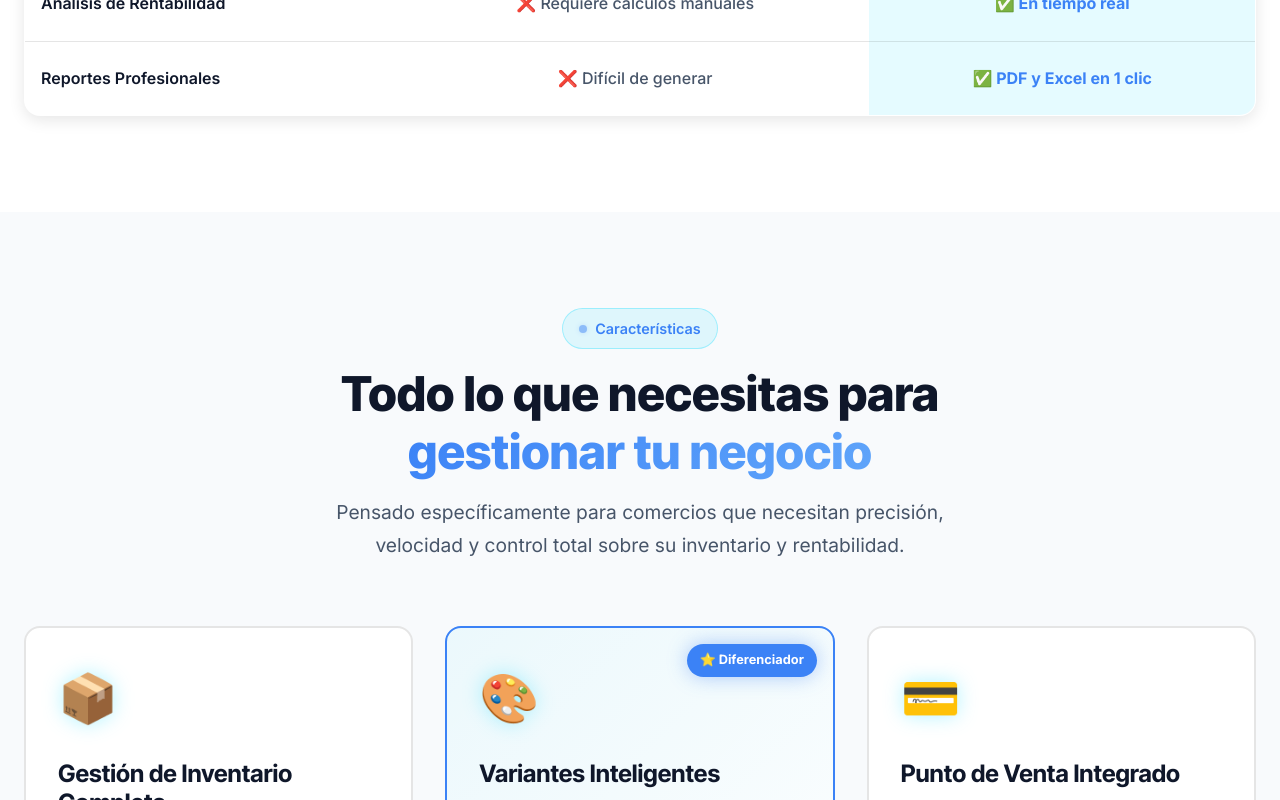
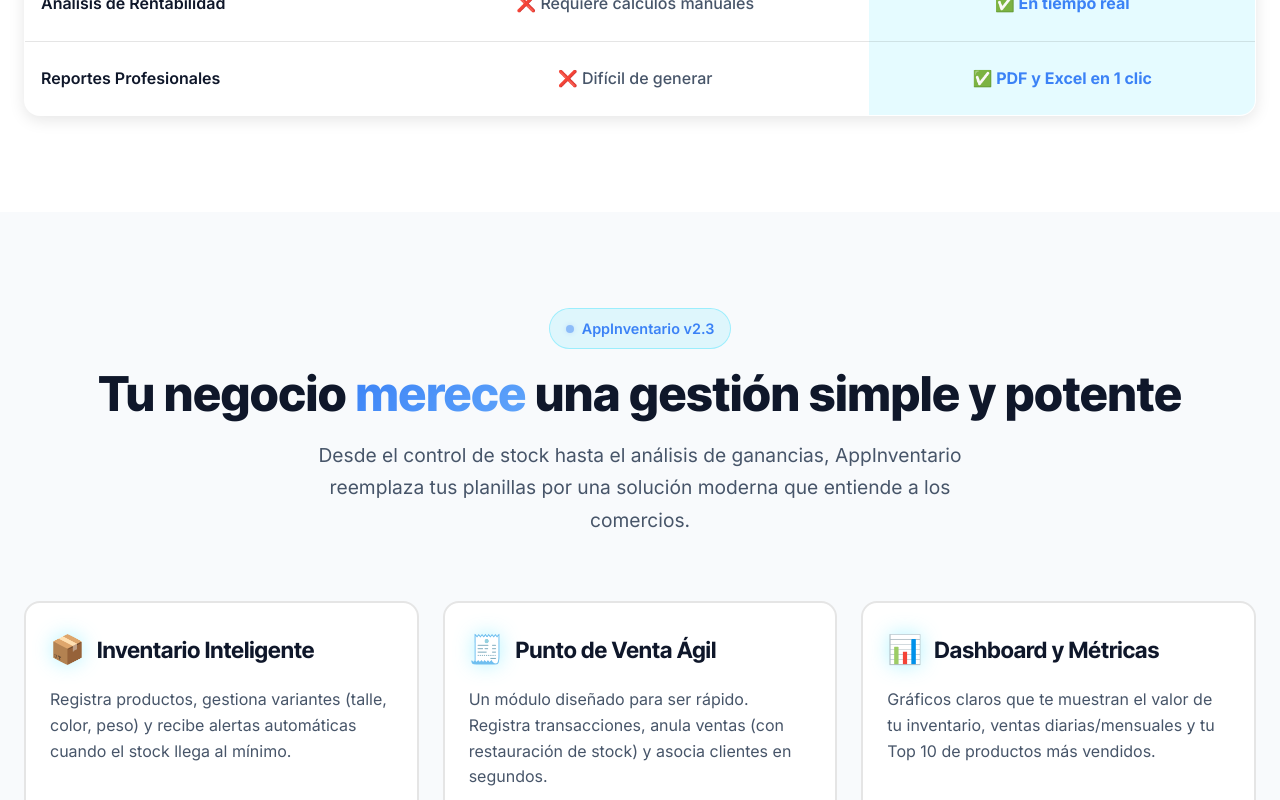
Before and after one commit to agusArram/SORT_PROYECTS, an Angular app: page / in a window 1280 px wide. Shown: the part 2000-2800 px from the top of the page. Built offline with nearby package versions, Linux system fonts and the light colour scheme.

Commit message:
Fix features

```diff
--- a/src/app/components/features/features.css
+++ b/src/app/components/features/features.css
@@ -1,3 +1,7 @@
+/* ========================================================================
+   Base de la Sección de Características (Features)
+   ======================================================================== */
+
 .features {
   padding: 6rem 1.5rem;
   background: var(--bg-secondary);
@@ -9,7 +13,10 @@
   margin: 0 auto;
 }
 
-/* Section Header */
+/* ========================================================================
+   Encabezado de Sección (Section Header)
+   ======================================================================== */
+
 .section-header {
   text-align: center;
   margin-bottom: 4rem;
@@ -66,11 +73,15 @@
   margin: 0 auto;
 }
 
-/* Features Grid */
+/* ========================================================================
+   Cuadrícula de Características (Features Grid) - DISEÑO COMPACTO
+   ======================================================================== */
+
 .features-grid {
   display: grid;
+  /* MÓVIL (default): 1 columna para máxima legibilidad */
   grid-template-columns: 1fr;
-  gap: 2rem;
+  gap: 1.5rem; /* Gap reducido */
   margin-bottom: 4rem;
 }
 
@@ -79,9 +90,12 @@
   background: var(--bg-card);
   border: 2px solid var(--border-default);
   border-radius: 16px;
-  padding: 2rem;
+  padding: 1.5rem; /* Padding reducido */
   transition: all 0.3s ease;
   overflow: hidden;
+  /* Optimización: Usamos flex para igualar alturas y alinear contenido */
+  display: flex;
+  flex-direction: column;
 }
 
 .feature-card:hover {
@@ -113,30 +127,42 @@
   box-shadow: 0 0 20px var(--accent-glow);
 }
 
+/* Icono (reducido y sin margen) */
 .feature-icon {
-  font-size: 3rem;
-  margin-bottom: 1.5rem;
+  font-size: 1.75rem; /* Tamaño reducido */
   display: inline-block;
   filter: drop-shadow(0 0 10px rgba(0, 217, 255, 0.3));
+  margin-bottom: 0;
+  flex-shrink: 0;
 }
 
+/* Contenedor de contenido */
 .feature-content {
   display: flex;
   flex-direction: column;
-  gap: 1rem;
+  gap: 1rem; /* Espacio entre header, descripción y beneficio */
+  flex-grow: 1;
+}
+
+/* ¡ESTA ES LA CLASE CLAVE QUE FALTABA! */
+.feature-header {
+  display: flex;
+  align-items: center; /* Centra verticalmente ícono y título */
+  gap: 0.75rem; /* Espacio entre ícono y título */
 }
 
 .feature-title {
-  font-size: 1.5rem;
+  font-size: 1.25rem; /* Título más chico */
   font-weight: 700;
   color: var(--text-primary);
   margin: 0;
   font-family: 'Inter Tight', sans-serif;
+  line-height: 1.3;
 }
 
 .feature-description {
-  font-size: 1rem;
-  line-height: 1.7;
+  font-size: 0.95rem; /* Descripción más chica */
+  line-height: 1.6;
   color: var(--text-secondary);
   margin: 0;
 }
@@ -153,6 +179,8 @@
   color: var(--accent-primary);
   font-size: 0.95rem;
   font-style: italic;
+  /* Optimización: Empuja el beneficio al fondo de la card */
+  margin-top: auto;
 }
 
 .benefit-icon {
@@ -161,7 +189,10 @@
   flex-shrink: 0;
 }
 
-/* Bottom CTA */
+/* ========================================================================
+   Llamada a la Acción (CTA) inferior
+   ======================================================================== */
+
 .features-cta {
   margin-top: 4rem;
 }
@@ -243,14 +274,28 @@
   transform: translateX(5px);
 }
 
-/* Responsive */
+/* ========================================================================
+   Responsive (Media Queries)
+   ======================================================================== */
+
 @media (min-width: 768px) {
+  /* En tablets, pasamos a 2 columnas */
   .features-grid {
     grid-template-columns: repeat(2, 1fr);
+  }
+
+  /* Re-ajustamos tamaños para pantallas más grandes */
+  .feature-title {
+    font-size: 1.4rem;
+  }
+
+  .feature-description {
+    font-size: 1rem;
   }
 }
 
 @media (min-width: 1024px) {
+  /* En desktop, pasamos a 3 columnas */
   .features-grid {
     grid-template-columns: repeat(3, 1fr);
   }
--- a/src/app/components/features/features.html
+++ b/src/app/components/features/features.html
@@ -2,17 +2,15 @@
   <div class="features-container">
     <!-- Section Header -->
     <div class="section-header">
-      <div class="section-badge">
+      <span class="section-badge">
         <span class="badge-dot"></span>
-        <span class="badge-text">Características</span>
-      </div>
+        AppInventario v2.3
+      </span>
       <h2 class="section-title">
-        Todo lo que necesitas para<br>
-        <span class="title-gradient">gestionar tu negocio</span>
+        Tu negocio <span class="title-gradient">merece</span> una gestión simple y potente
       </h2>
       <p class="section-subtitle">
-        Pensado específicamente para comercios que necesitan precisión,
-        velocidad y control total sobre su inventario y rentabilidad.
+        Desde el control de stock hasta el análisis de ganancias, AppInventario reemplaza tus planillas por una solución moderna que entiende a los comercios.
       </p>
     </div>
 
@@ -31,14 +29,16 @@
             </div>
           }
 
-          <!-- Icon -->
-          <div class="feature-icon">
-            {{ feature.icon }}
-          </div>
-
           <!-- Content -->
           <div class="feature-content">
-            <h3 class="feature-title">{{ feature.title }}</h3>
+            <!-- *** NUEVO HEADER PARA ALINEAR ÍCONO Y TÍTULO *** -->
+            <div class="feature-header">
+              <span class="feature-icon">
+                {{ feature.icon }}
+              </span>
+              <h3 class="feature-title">{{ feature.title }}</h3>
+            </div>
+
             <p class="feature-description">{{ feature.description }}</p>
             <div class="feature-benefit">
               <svg class="benefit-icon" fill="currentColor" viewBox="0 0 20 20">
--- a/src/app/components/features/features.ts
+++ b/src/app/components/features/features.ts
@@ -20,59 +20,40 @@
   protected readonly features: Feature[] = [
     {
       icon: '📦',
-      title: 'Gestión de Inventario Completa',
-      description: 'Crea y organiza tus productos con SKU únicos, nombres, descripciones, costos y precios de venta. Agrupa por categorías personalizables para encontrar lo que necesitas en segundos.',
-      benefit: 'Organización profesional sin esfuerzo'
+      title: 'Inventario Inteligente',
+      description: 'Registra productos, gestiona variantes (talle, color, peso) y recibe alertas automáticas cuando el stock llega al mínimo.',
+      benefit: 'Evita quiebres de stock y sabe qué tienes en tiempo real.'
     },
     {
-      icon: '🎨',
-      title: 'Variantes Inteligentes',
-      description: '¿Vendes ropa? ¿Calzado? ¿Productos con múltiples versiones? AppInventario permite crear variantes ilimitadas de un producto base (ej: Remera Roja Talle M, Remera Azul Talle L). Cada variante tiene su propio stock, precio y SKU.',
-      benefit: 'Control total sobre cada versión de tus productos',
+      icon: '🧾',
+      title: 'Punto de Venta Ágil',
+      description: 'Un módulo diseñado para ser rápido. Registra transacciones, anula ventas (con restauración de stock) y asocia clientes en segundos.',
+      benefit: 'Menos tiempo en la caja, más tiempo atendiendo clientes.'
+    },
+    {
+      icon: '📊',
+      title: 'Dashboard y Métricas',
+      description: 'Gráficos claros que te muestran el valor de tu inventario, ventas diarias/mensuales y tu Top 10 de productos más vendidos.',
+      benefit: 'Toma decisiones con datos reales, no con suposiciones.'
+    },
+    {
+      icon: '📈',
+      title: 'Análisis de Rentabilidad',
+      description: 'Descubre tu margen de ganancia real por cada producto y categoría. Optimiza tus precios y maximiza tus ingresos.',
+      benefit: 'Enfócate en vender lo que realmente te da más ganancia.'
+    },
+    {
+      icon: '💾',
+      title: 'Backup Local y Sincronización',
+      description: 'Tu inventario se respalda en una base de datos local (SQLite). Puedes consultar tus productos sin conexión y sincronizar los datos desde la nube.',
+      benefit: 'Tus datos están seguros y accesibles, estés donde estés.',
       isStarFeature: true
     },
     {
-      icon: '💳',
-      title: 'Punto de Venta Integrado',
-      description: 'Registra ventas en segundos. Selecciona productos o variantes específicas, calcula totales automáticamente, acepta múltiples medios de pago y asocia ventas a clientes. Todo desde una interfaz intuitiva.',
-      benefit: 'Atención más rápida = clientes más felices'
-    },
-    {
-      icon: '⚡',
-      title: 'Control de Stock Transaccional',
-      description: 'Cuando vendes, el stock se descuenta automáticamente de la variante correcta. ¿Anulaste una venta? El stock se restaura al instante. Olvídate de errores humanos y descuadres de inventario.',
-      benefit: 'Integridad de datos garantizada'
-    },
-    {
       icon: '👥',
-      title: 'Base de Datos de Clientes',
-      description: 'Guarda información de tus clientes (nombre, DNI, teléfono, email, notas) y consulta el historial completo de compras. Construye relaciones a largo plazo y ofrece un servicio personalizado.',
-      benefit: 'CRM integrado sin complicaciones'
-    },
-    {
-      icon: '📊',
-      title: 'Dashboard de Métricas en Tiempo Real',
-      description: 'Visualiza KPIs clave al instante: valor total de inventario, productos con stock bajo o sin stock, ventas del día y últimos 30 días, promedio de venta diaria, y gráficos de ventas por período y categoría.',
-      benefit: 'Sé exactamente cómo va tu negocio, siempre'
-    },
-    {
-      icon: '💰',
-      title: 'Análisis de Rentabilidad',
-      description: 'La mayoría de sistemas solo rastrean ventas. AppInventario va más allá: calcula tu ganancia real (Precio - Costo), margen promedio (%), y te muestra qué productos y categorías son realmente rentables.',
-      benefit: 'Maximiza ganancias, no solo ventas',
-      isStarFeature: true
-    },
-    {
-      icon: '📄',
-      title: 'Reportes y Exportación Profesional',
-      description: 'Genera reportes de inventario y ventas exportables a PDF y Excel con un clic. Ideal para compartir con contadores, socios o simplemente para tu archivo personal.',
-      benefit: 'Documentación profesional sin esfuerzo'
-    },
-    {
-      icon: '🔄',
-      title: 'Actualizaciones Automáticas',
-      description: 'AppInventario incluye un sistema de licencias flexible y un actualizador automático que descarga e instala nuevas versiones sin intervención manual. Mejoras continuas sin interrupciones.',
-      benefit: 'Olvídate del mantenimiento técnico'
+      title: 'Gestión de Clientes',
+      description: 'Lleva un registro de tus clientes. Asocia ventas a sus perfiles y consulta su historial de compras para ofrecer un servicio personalizado.',
+      benefit: 'Fideliza a tus clientes conociendo qué te compran.'
     }
   ];
 }
--- a/src/app/components/hero/hero.html
+++ b/src/app/components/hero/hero.html
@@ -71,7 +71,7 @@
             <span class="dot dot-yellow"></span>
             <span class="dot dot-green"></span>
           </div>
-          <span class="card-title">AppInventario</span>
+          <span class="card-title">SortProject</span>
         </div>
         <div class="card-content">
           <div class="stat-item">
```
